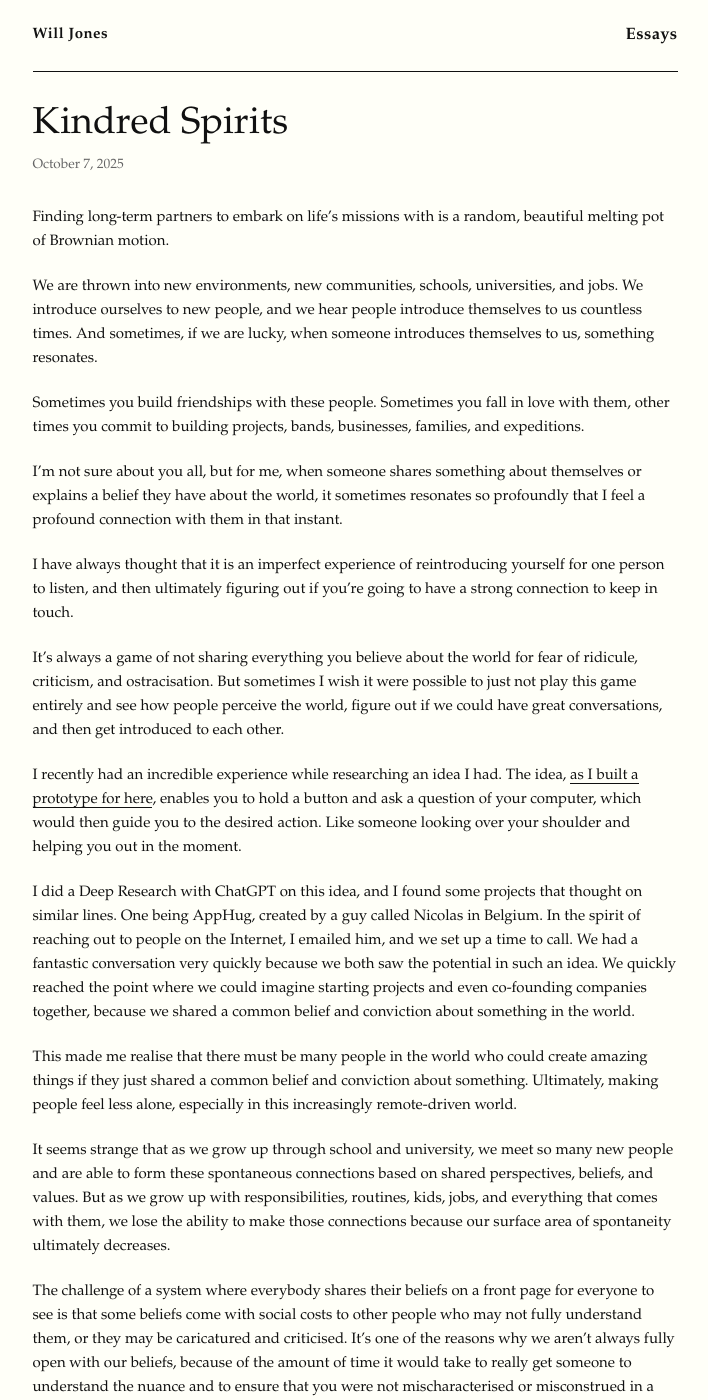
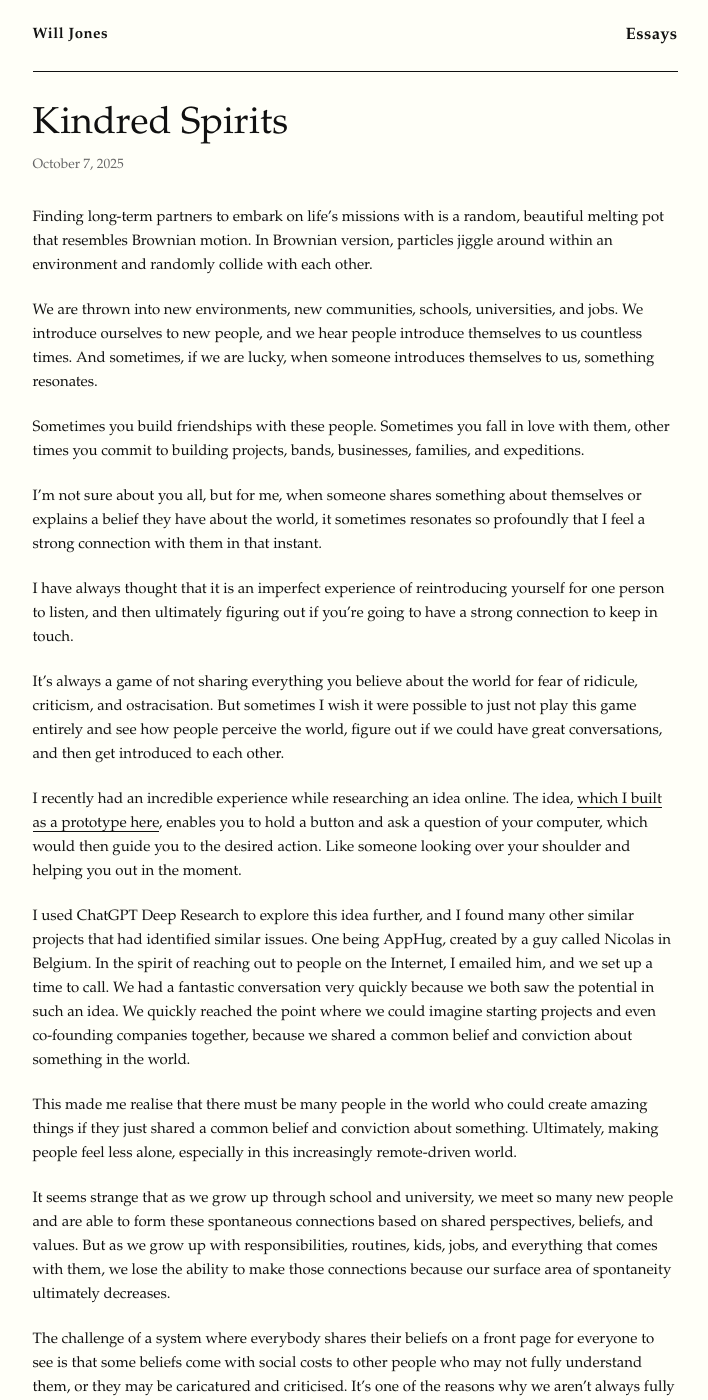
Before and after one commit to willgdjones/willgdjones.github.io, a Jekyll site: the page built from _essays/kindred-spirits-2025.md, in a window 1280 px wide and 1400 px high. Shown: the whole window, without its empty margins (285-993 px from the left). Built offline with Jekyll 4.4.1, drawn with Linux system fonts in a browser that asks for light colours; some of the changed text lies outside the part shown.

Commit message:
Polishing

```diff
--- a/_essays/kindred-spirits-2025.md
+++ b/_essays/kindred-spirits-2025.md
@@ -5,21 +5,21 @@ date: 2025-10-07
 description: "Building an app at 'Ultimate Agents Hackathon' organised by AI Tinkerers exploring how anonymous belief matching could help people find kindred spirits and build meaningful connections without social costs."
 ---
 
-Finding long-term partners to embark on life's missions with is a random, beautiful melting pot of Brownian motion.
+Finding long-term partners to embark on life's missions with is a random, beautiful melting pot that resembles Brownian motion. In Brownian version, particles jiggle around within an environment and randomly collide with each other.
 
 We are thrown into new environments, new communities, schools, universities, and jobs. We introduce ourselves to new people, and we hear people introduce themselves to us countless times. And sometimes, if we are lucky, when someone introduces themselves to us, something resonates.
 
 Sometimes you build friendships with these people. Sometimes you fall in love with them, other times you commit to building projects, bands, businesses, families, and expeditions.
 
-I'm not sure about you all, but for me, when someone shares something about themselves or explains a belief they have about the world, it sometimes resonates so profoundly that I feel a profound connection with them in that instant.
+I'm not sure about you all, but for me, when someone shares something about themselves or explains a belief they have about the world, it sometimes resonates so profoundly that I feel a strong connection with them in that instant.
 
 I have always thought that it is an imperfect experience of reintroducing yourself for one person to listen, and then ultimately figuring out if you're going to have a strong connection to keep in touch.
 
 It's always a game of not sharing everything you believe about the world for fear of ridicule, criticism, and ostracisation. But sometimes I wish it were possible to just not play this game entirely and see how people perceive the world, figure out if we could have great conversations, and then get introduced to each other.
 
-I recently had an incredible experience while researching an idea I had. The idea, [as I built a prototype for here](/essays/helpme-ai-2025/), enables you to hold a button and ask a question of your computer, which would then guide you to the desired action. Like someone looking over your shoulder and helping you out in the moment.
+I recently had an incredible experience while researching an idea online. The idea, [which I built as a prototype here](/essays/helpme-ai-2025/), enables you to hold a button and ask a question of your computer, which would then guide you to the desired action. Like someone looking over your shoulder and helping you out in the moment.
 
-I did a Deep Research with ChatGPT on this idea, and I found some projects that thought on similar lines. One being AppHug, created by a guy called Nicolas in Belgium. In the spirit of reaching out to people on the Internet, I emailed him, and we set up a time to call. We had a fantastic conversation very quickly because we both saw the potential in such an idea. We quickly reached the point where we could imagine starting projects and even co-founding companies together, because we shared a common belief and conviction about something in the world.
+I used ChatGPT Deep Research to explore this idea further, and I found many other similar projects that had identified similar issues. One being AppHug, created by a guy called Nicolas in Belgium. In the spirit of reaching out to people on the Internet, I emailed him, and we set up a time to call. We had a fantastic conversation very quickly because we both saw the potential in such an idea. We quickly reached the point where we could imagine starting projects and even co-founding companies together, because we shared a common belief and conviction about something in the world.
 
 This made me realise that there must be many people in the world who could create amazing things if they just shared a common belief and conviction about something. Ultimately, making people feel less alone, especially in this increasingly remote-driven world.
 
```
Also changed, not shown: other parts of _essays/kindred-spirits-2025.md (+1 -1 lines), _essays/building-the-sano-agent-2025.md (+19 -18 lines).
